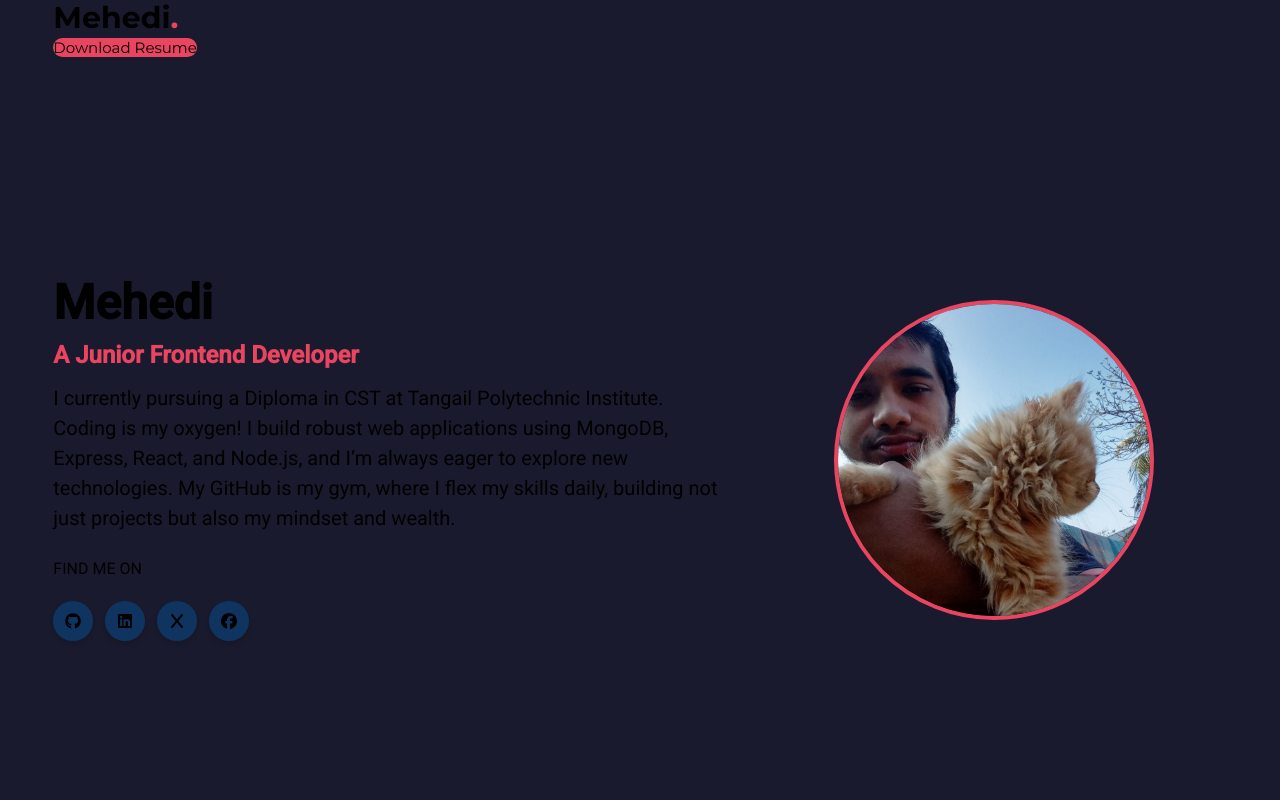
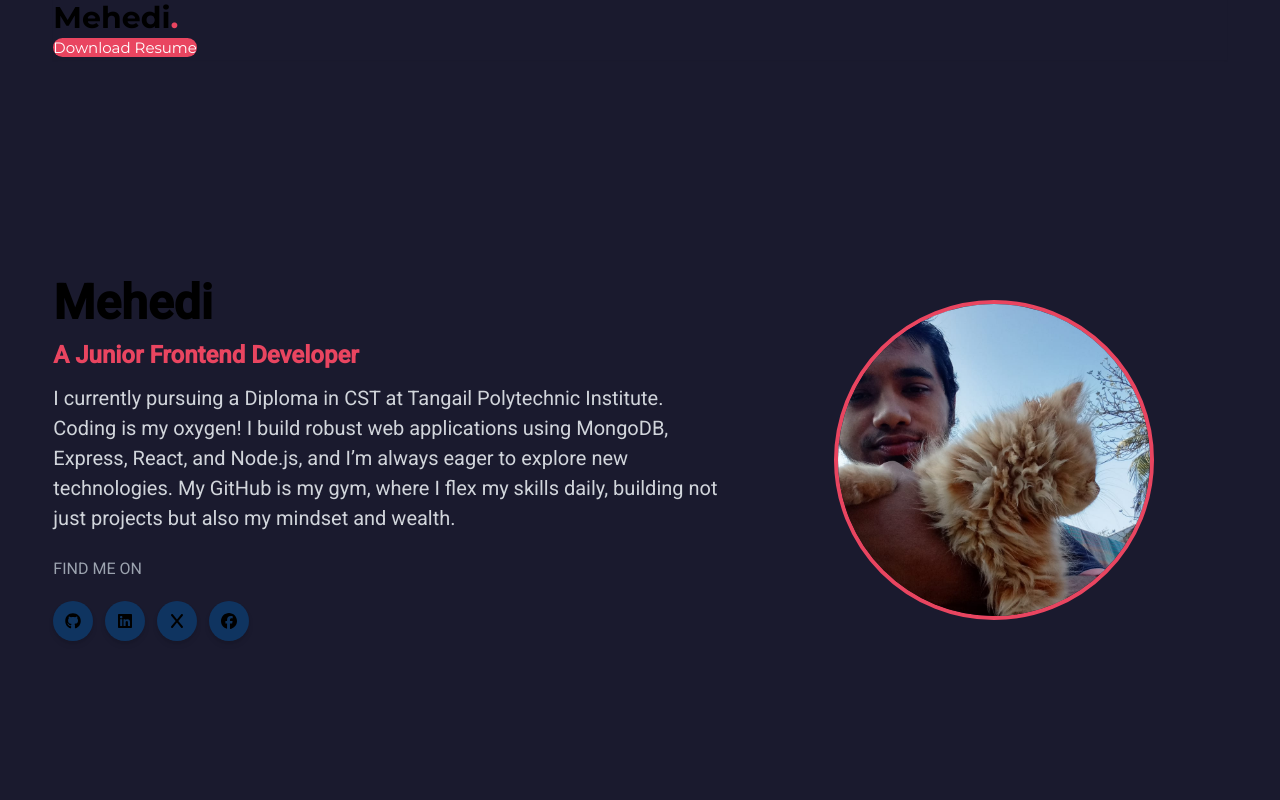
Before and after one commit to mehediScriptDev/personal-portfolio, a React (Vite) app: page / in a window 1280 px wide. Shown: the top 800 px of the page. Built offline with nearby package versions, Linux system fonts and the light colour scheme.

Commit message:
color problem solved

```diff
--- a/src/Components/Hero.jsx
+++ b/src/Components/Hero.jsx
@@ -12,10 +12,10 @@ const Hero = () => {
         <h1 className="text-5xl font-semibold">Mehedi</h1>
         <p></p>
         <p className="text-highlight py-3 font-bold text-2xl lg:text-2xl md:text-3xl animate__animated animate__fadeInDown">A Junior Frontend Developer</p>
-        <p className=" md:text-[20px]">I currently pursuing a Diploma in CST at Tangail Polytechnic Institute. Coding is my oxygen!  I build robust web applications using MongoDB, Express, React, and Node.js, and I’m always eager to explore new technologies. My GitHub is my gym, where I flex my skills daily, building not just projects but also my mindset and wealth.</p>
+        <p className=" md:text-[20px] text-gray-300">I currently pursuing a Diploma in CST at Tangail Polytechnic Institute. Coding is my oxygen!  I build robust web applications using MongoDB, Express, React, and Node.js, and I’m always eager to explore new technologies. My GitHub is my gym, where I flex my skills daily, building not just projects but also my mindset and wealth.</p>
 
       <div className="mt-6">
-        <p className="text-white">FIND ME ON</p>
+        <p className="text-gray-400">FIND ME ON</p>
       <div className="flex gap-2 md:gap-3 mt-5">
         <Link to="https://github.com/mehediScriptDev" target="_blank" className="bg-littlebg shadow-md px-3 py-3 rounded-full"><FaGithub></FaGithub></Link>
         <Link to="https://www.linkedin.com/in/mehedi-mehedi-09a088349?utm_source=share&utm_campaign=share_via&utm_content=profile&utm_medium=android_app" target="_blank" className="bg-littlebg shadow-md px-3 py-3 rounded-full"><FaLinkedin></FaLinkedin></Link>
--- a/tailwind.config.js
+++ b/tailwind.config.js
@@ -5,6 +5,7 @@ export default {
     "./src/**/*.{js,ts,jsx,tsx}",
   ],
   theme: {
+    extend:{
       colors: {
         highlight: '#E94560',
         mainbg: '#1A1A2E',
@@ -15,6 +16,7 @@ export default {
         body: ['Roboto', 'sans-serif'],
       },
     },
+    },
   plugins: [
     require('daisyui'),
   ],
```
Lines whose indentation alone changed are shown as unchanged.
